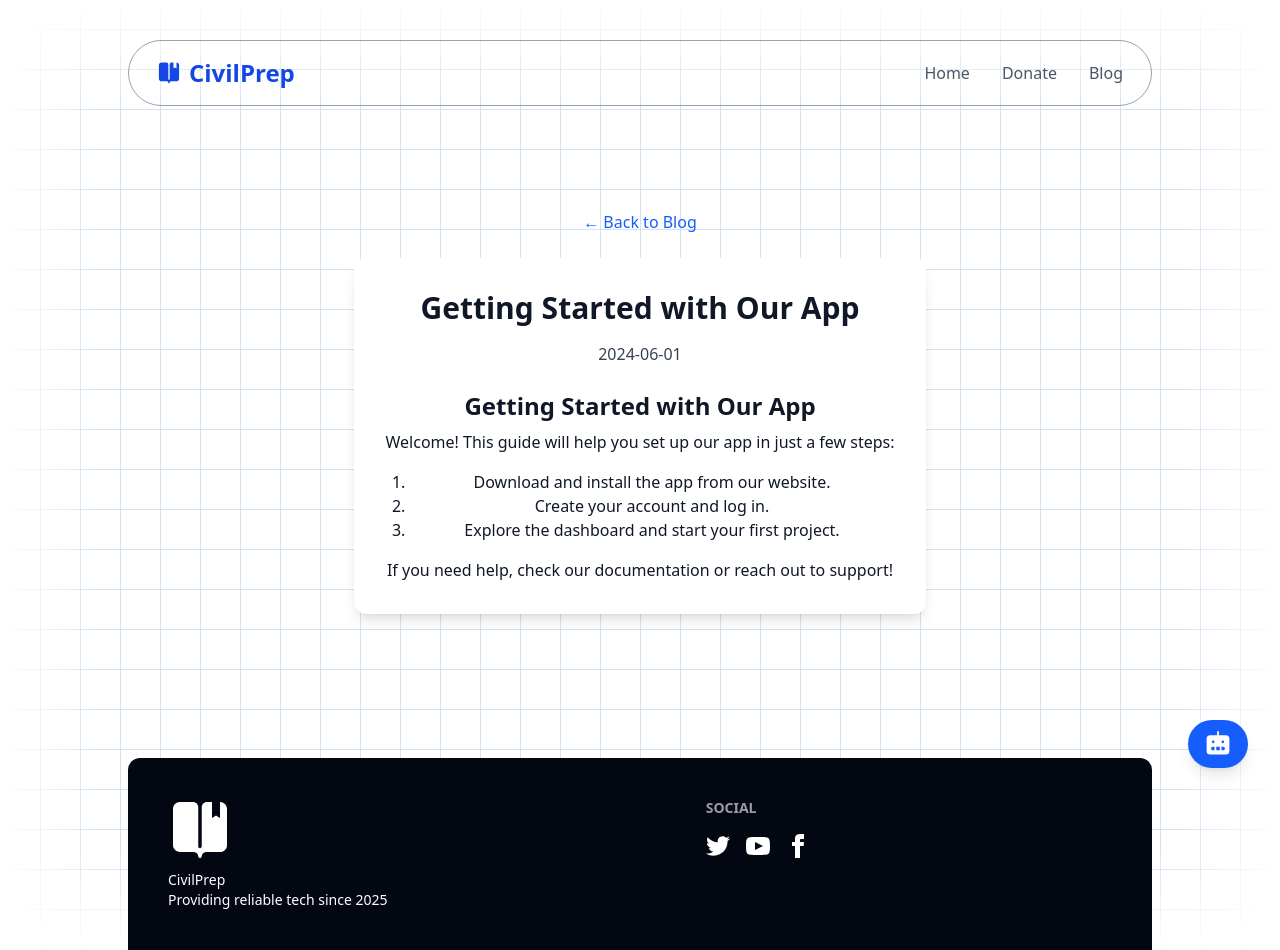
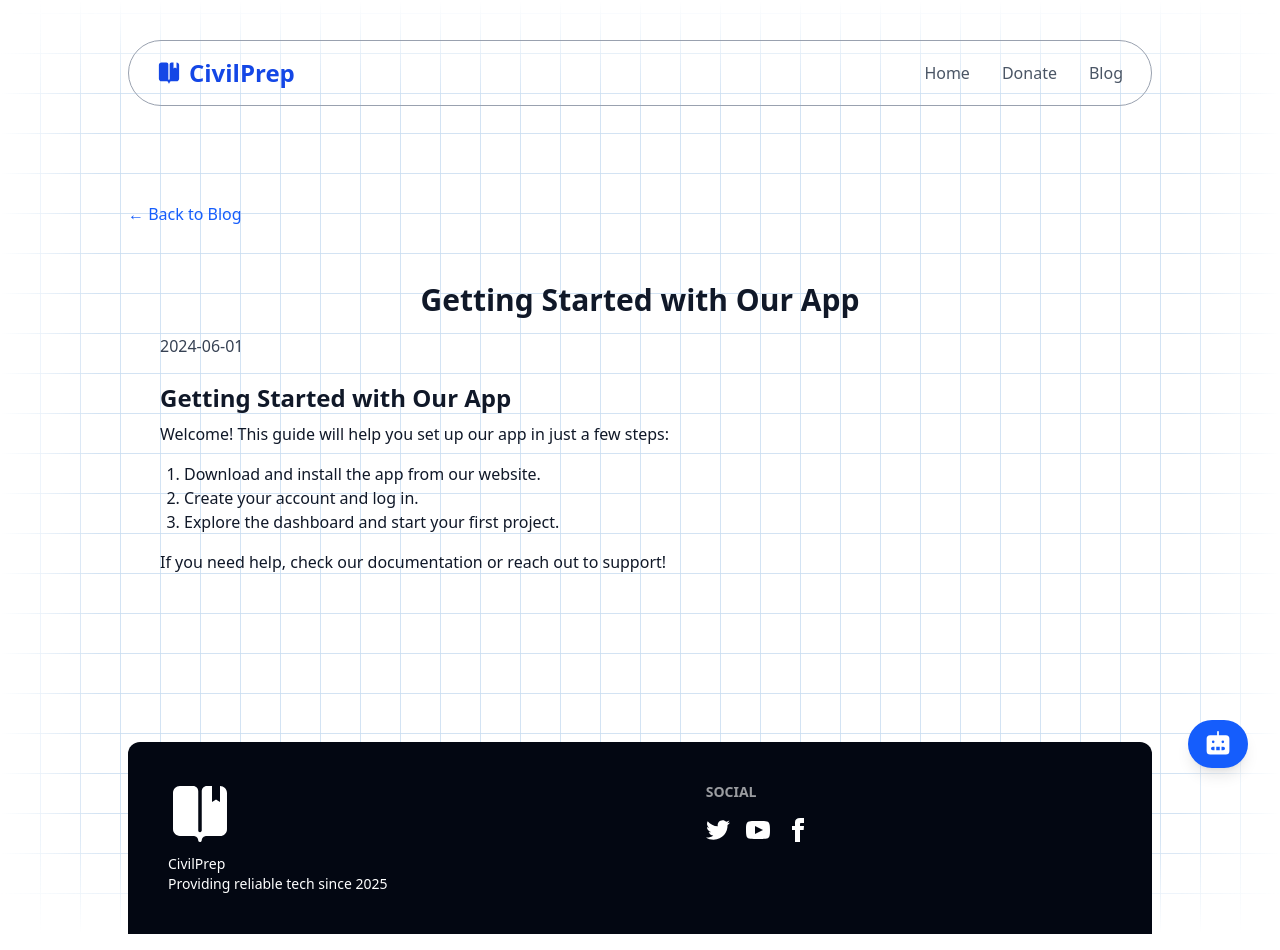
Before and after one commit to urkiddennn/wait, a React (Vite) app: page /BlogPage in a window 1280 px wide. Both pictures are taken after a click on the button 639 px from the left and 392 px from the top of the page. Built offline with nearby package versions, Linux system fonts and the light colour scheme; no server answers.

Commit message:
Fix: fixes the blog layout

```diff
--- a/src/sections/pages/BlogPage.jsx
+++ b/src/sections/pages/BlogPage.jsx
@@ -1,9 +1,8 @@
-import Header from "../../components/Header";
 import { useState } from "react";
+import { useNavigate } from "react-router-dom";
 import BlogList from "./blog/BlogList";
 import BlogDetail from "./blog/BlogDetail";
 import FooterSection from "../FooterSection";
-import { useNavigate } from "react-router-dom";
 
 const samplePosts = [
   {
@@ -77,19 +76,16 @@ const samplePosts = [
 
 const BlogPage = () => {
   const navigate = useNavigate();
-
   const [selectedPostId, setSelectedPostId] = useState(null);
-
   const selectedPost = samplePosts.find((post) => post.id === selectedPostId);
 
-  // handle go to home screen
   const gotoHome = () => {
     navigate("/");
   };
+
   return (
-    <>
-      <div className="relative max-w-5xl z-20 flex flex-col items-center justify-center flex-grow text-center px-4 py-16">
-        <div className="w-full h-full z-10 flex flex-col items-center justify-center">
+    <div className="z-10 max-w-7xl w-full mx-auto flex flex-col items-center justify-center py-16">
+      <div className="w-full flex flex-col items-center justify-center">
         {selectedPostId === null ? (
           <BlogList posts={samplePosts} onSelectPost={setSelectedPostId} />
         ) : (
@@ -102,7 +98,6 @@ const BlogPage = () => {
         )}
       </div>
     </div>
-    </>
   );
 };
 
--- a/src/sections/pages/blog/BlogDetail.jsx
+++ b/src/sections/pages/blog/BlogDetail.jsx
@@ -2,17 +2,17 @@ import React from "react";
 
 const BlogDetail = ({ title, date, content, onBack }) => {
   return (
-    <div className="max-w-5xl w-full py-10 px-4">
+    <div className="max-w-5xl w-full flex flex-col py-8 mx-auto">
       <button
-        className="mb-6 text-blue-600 hover:underline font-medium"
+        className="mb-6 text-blue-600 hover:underline font-medium self-start"
         onClick={onBack}
       >
         ← Back to Blog
       </button>
-      <div className="bg-white rounded-xl shadow-lg p-8">
+      <div className="flex flex-col justify-center items-center p-8">
         <h1 className="text-3xl font-bold mb-4">{title}</h1>
-        <div className="text-gray-700 mb-6">{date}</div>
-        <div className="prose prose-lg max-w-none">{content}</div>
+        <div className="text-gray-700 mb-6 text-left w-full">{date}</div>
+        <div className="prose prose-lg max-w-none w-full">{content}</div>
       </div>
     </div>
   );
```
Lines whose indentation alone changed are shown as unchanged.
